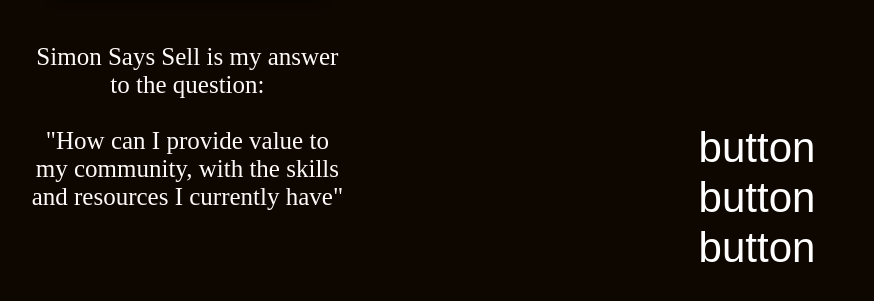
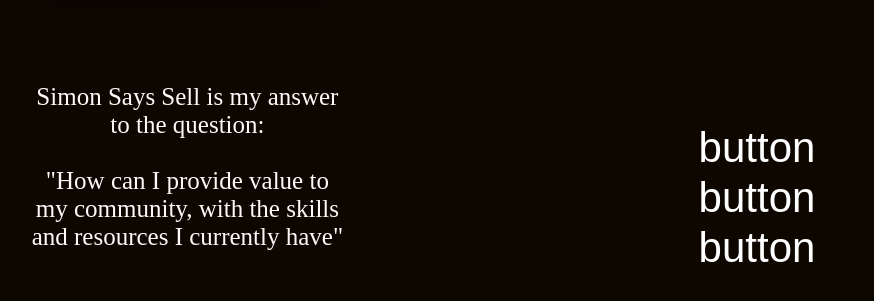
Before and after one commit to bassettmaxx/Simon-Says-Sell, a plain HTML site: page landing.html in a window 1280 px wide. Shown: the part 357-658 px from the top of the page, without its empty margins (203-1077 px from the left). Drawn offline with Linux system fonts and the light colour scheme.

Commit message:
layouted

```diff
--- a/landing.html
+++ b/landing.html
@@ -10,7 +10,7 @@
         .left{  Grid-template-rows: 50vh 50vh minmax(0px,0fr); display: grid; }
         .right{  Grid-template-rows: 70vh 30vh minmax(0px,0fr); display: grid; overflow: hidden;  }
 
-        .textbox{ justify-content: center; margin: 5vh; grid-row: 2; width: 25vw; position: relative;  text-align: center; font-size: 25px; max-height: 15vw; margin: 0 18vw;  }
+        .textbox{ position: relative; justify-content: center; margin: 5vh 18vw; grid-row: 2; width: 25vw; position: relative;  text-align: center; font-size: 25px; max-height: 15vw;  }
         .card{ top:25vh; grid-row: 1; margin: 0 20vw; max-width: 21vw; max-height: 42vh; position: relative; transition: transform 0.42s ease; transform-style: preserve-3d; border-radius: 4.2px; box-shadow: 1px 2px 10px rgba(0, 0, 0, 0.5); }
         .card:hover{ transform: scale(1.05) rotateX(5deg) rotateY(5deg); transition: transform 0.42s ease-in-out; box-shadow: 5px 8px 30px rgba(0, 0, 0, 0.3); }
 
```
